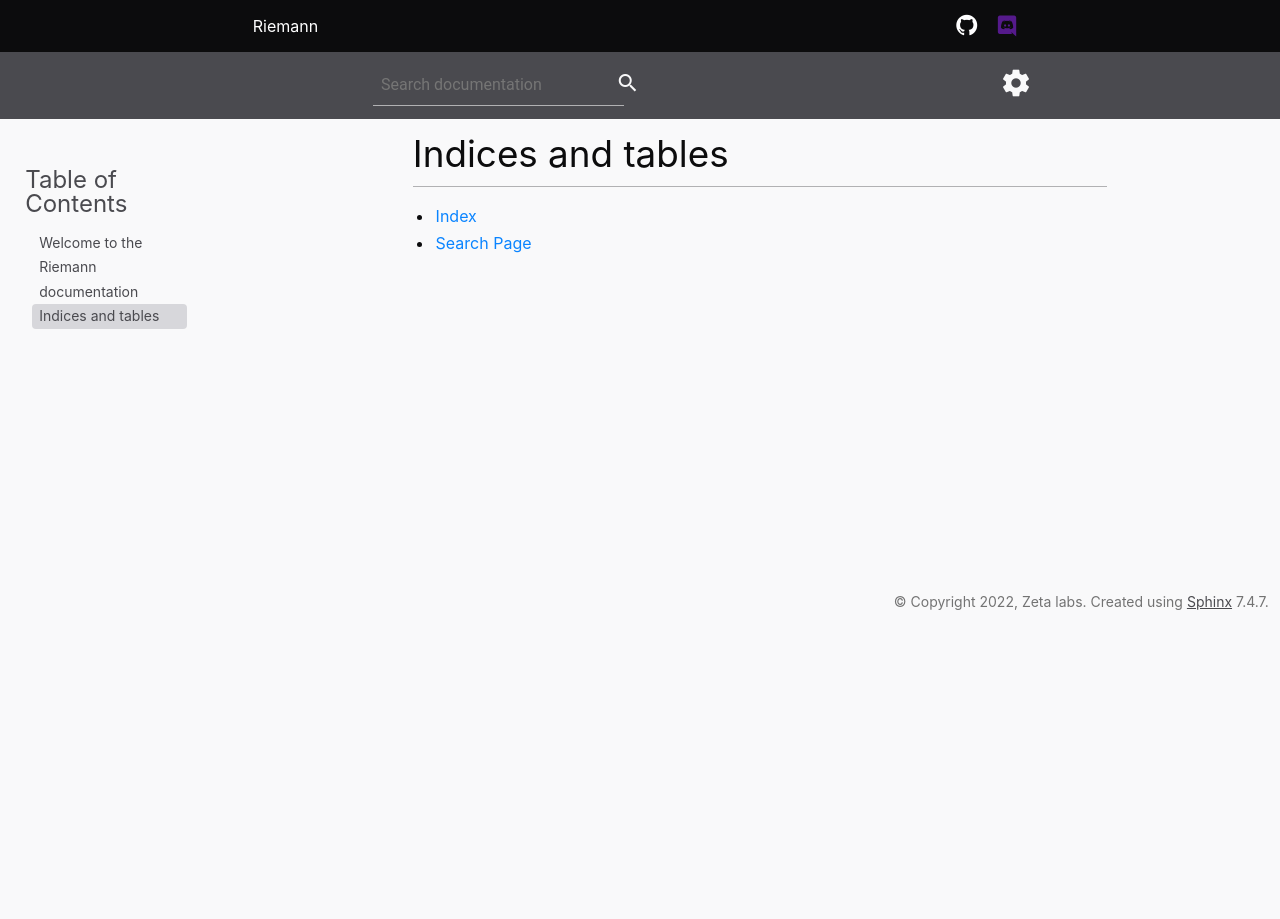
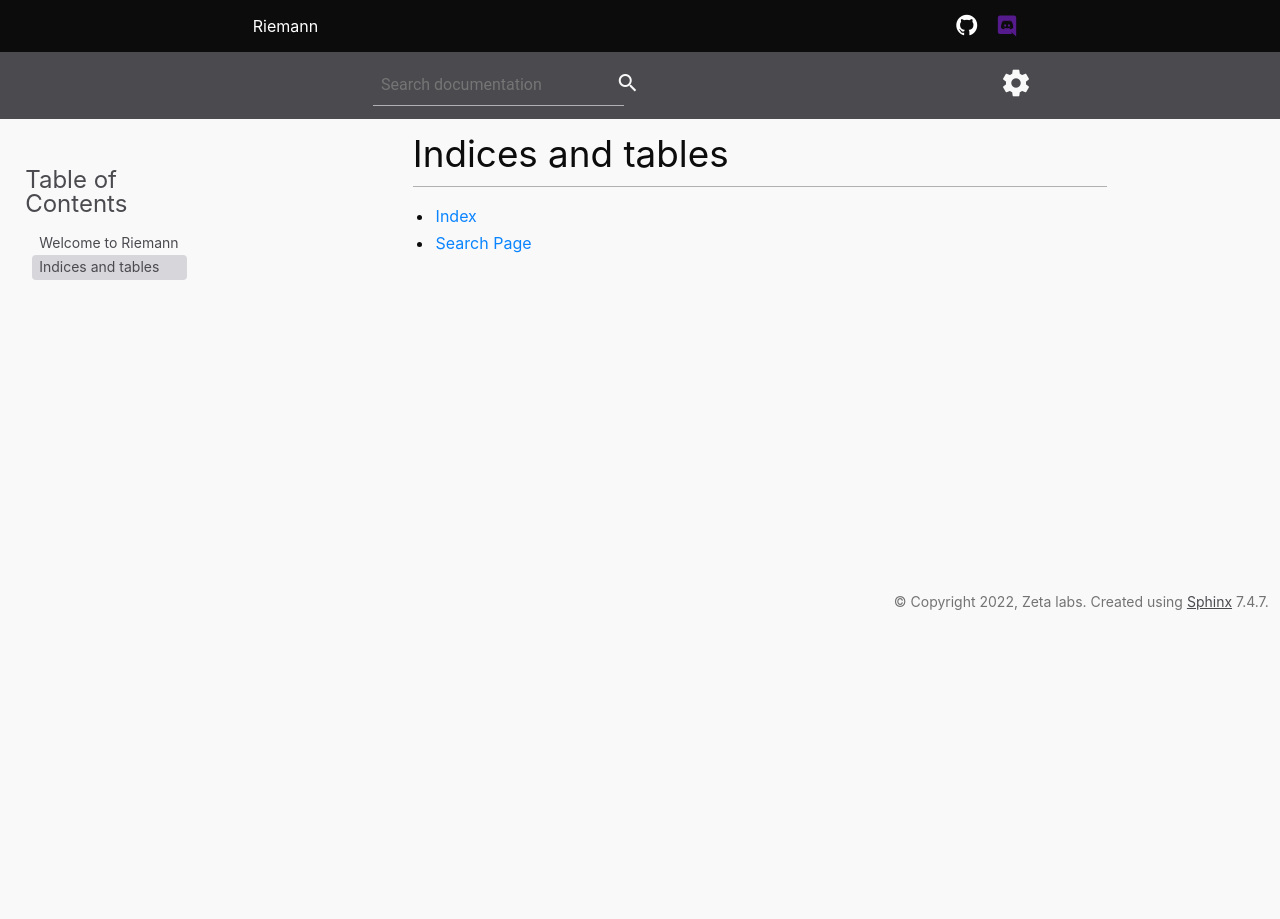
Before and after one commit to Zeta-Labs-HQ/Riemann-s-toolbox, a Sphinx documentation site: the page built from docs/source/index.rst, in a window 1280 px wide. Built offline with Sphinx 7.4.7, drawn with Linux system fonts in a browser that asks for light colours.

Commit message:
Change section name

```diff
--- a/docs/source/_static/style.css
+++ b/docs/source/_static/style.css
@@ -1174,7 +1174,7 @@ Historically however, thanks to:
   }
 
   /* hide the welcome text */
-  section#welcome-to-the-riemann-documentation > h1 {
+  section#welcome-to-riemann > h1 {
     display: none;
   }
 
--- a/docs/source/index.rst
+++ b/docs/source/index.rst
@@ -1,5 +1,5 @@
-Welcome to the Riemann documentation
-=====================================
+Welcome to Riemann
+====================
 
 
 .. toctree::
```
